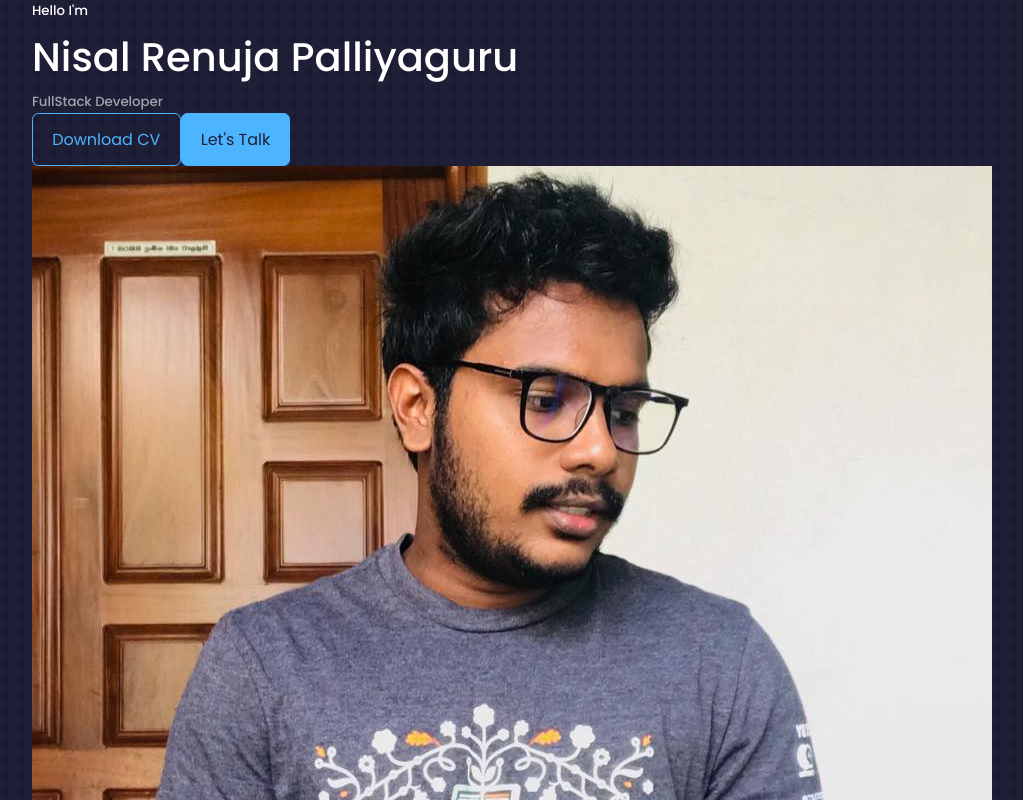
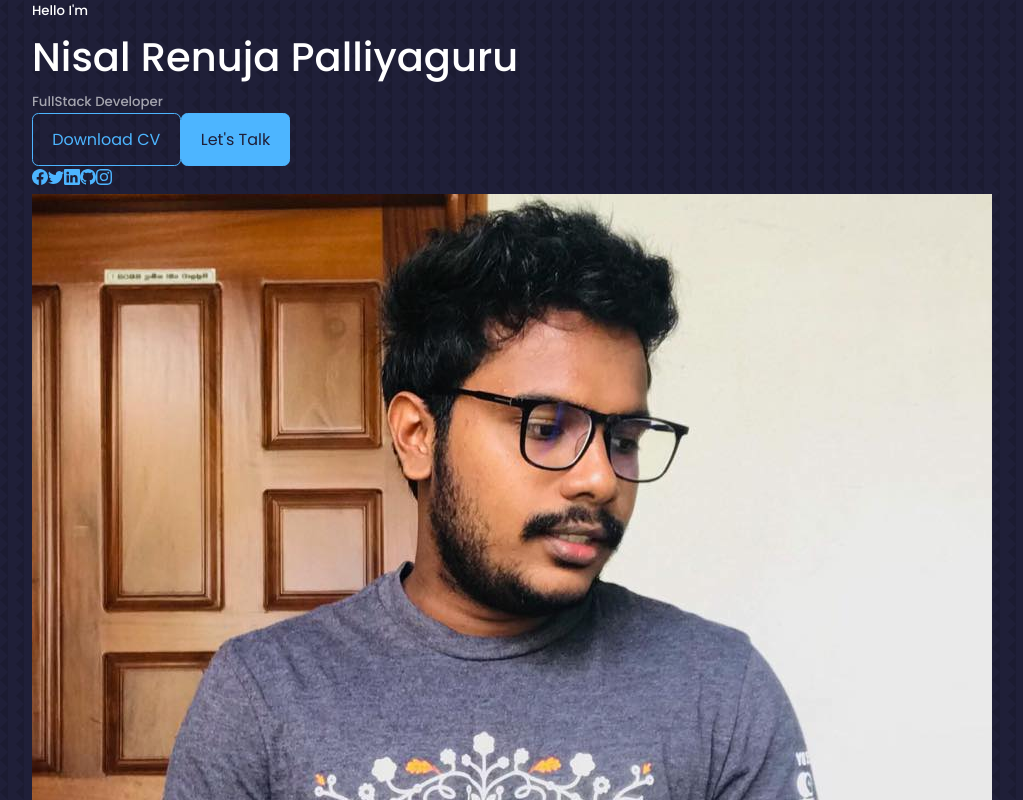
Before and after one commit to nisalrenuja/Nisal-Renuja, a React (Create React App) app: page / in a window 1280 px wide. Shown: the top 800 px of the page, without its empty margins (128-1151 px from the left). Built offline with nearby package versions, Linux system fonts and the light colour scheme.

Commit message:
header modified

```diff
--- a/src/components/header/Header.jsx
+++ b/src/components/header/Header.jsx
@@ -2,6 +2,7 @@ import React from 'react'
 import CTA from './CTA'
 import "./header.css"
 import ME from '../../assets/nisal.jpg'
+import HeaderSocials from './HeaderSocials'
 
 const Header = () => {
   return (
@@ -11,6 +12,7 @@ const Header = () => {
         <h1>Nisal Renuja Palliyaguru</h1>
         <h5 className='text-light'>FullStack Developer</h5>
         <CTA/>
+        <HeaderSocials/>
         <div className="me">
           <img src={ME} alt='nisal renuja'></img>
         </div>
--- a/src/components/header/HeaderSocials.jsx
+++ b/src/components/header/HeaderSocials.jsx
@@ -1,13 +1,18 @@
 import React from 'react'
+import {BsLinkedin} from 'react-icons/bs'
+import {BsFacebook} from 'react-icons/bs'
+import {BsTwitter} from 'react-icons/bs'
+import {BsGithub} from 'react-icons/bs'
+import {BsInstagram} from 'react-icons/bs'
 
 const HeaderSocials = () => {
   return (
     <div className="header__socials">
-        <a href='www.facebook.com' target="_blank"></a>
-        <a href='www.twitter.com' target="_blank"></a>
-        <a href='www.linkedin.com' target="_blank"></a>
-        <a href='www.github.com' target="_blank"></a>
-        <a href='www.instagram.com' target="_blank"></a>
+        <a href='www.facebook.com' target="_blank"><BsFacebook/></a>
+        <a href='www.twitter.com' target="_blank"><BsTwitter/></a>
+        <a href='www.linkedin.com' target="_blank"><BsLinkedin/></a>
+        <a href='www.github.com' target="_blank"><BsGithub/></a>
+        <a href='www.instagram.com' target="_blank"><BsInstagram/></a>
         </div>
 
   )
```
